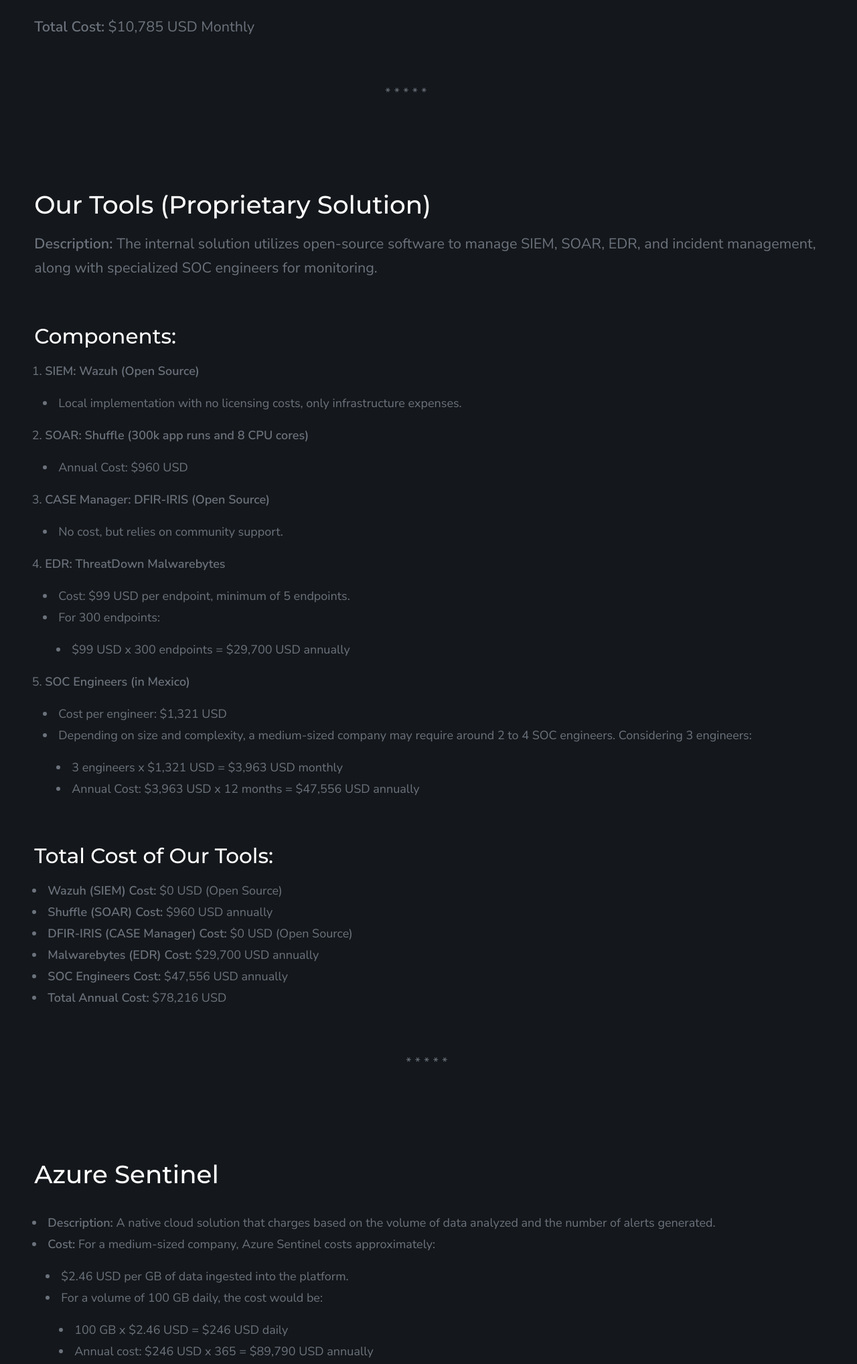
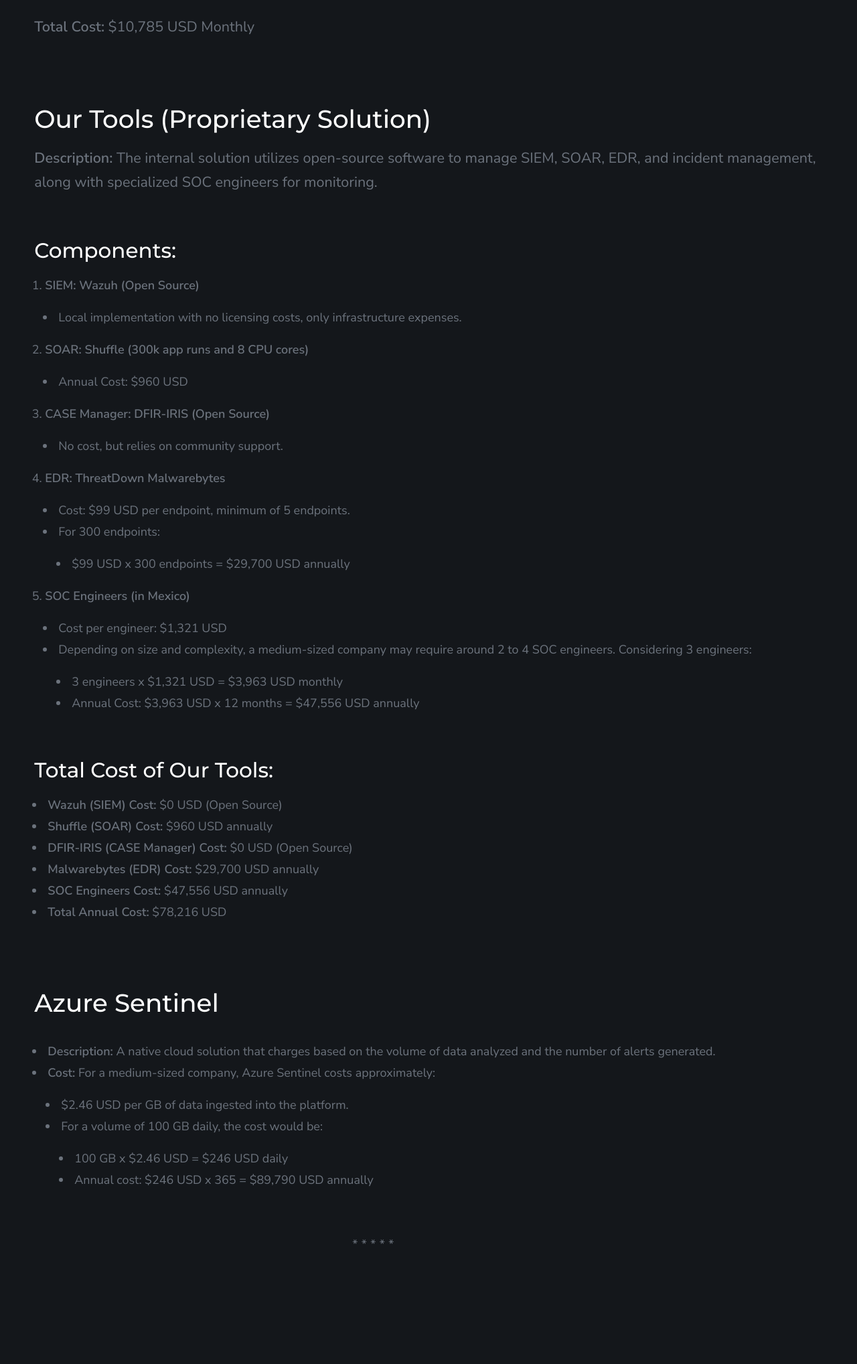
Before and after one commit to AngelSolisP/SOCTK, a plain HTML site: page index.html in a window 1280 px wide. Shown: the part 6560-8597 px from the top of the page at 67% size. Drawn offline with Linux system fonts and the light colour scheme.

Commit message:
Refactor content in index.html to remove unnecessary horizontal rules

```diff
--- a/index.html
+++ b/index.html
@@ -437,8 +437,6 @@
                         <strong>Total Cost:</strong> $10,785 USD Monthly
                     </p>
 
-                    <hr class="fancy">
-
                 </div>
 
             </div> <!-- end row -->
@@ -505,7 +503,6 @@
                         <li><strong>Total Annual Cost:</strong> $78,216 USD</li>
                     </ul>
 
-                    <hr class="fancy">
                 </div>
             </div> <!-- end row -->
 
@@ -559,7 +556,6 @@
                 Duis ea officia sed dolor pariatur enim dolore dolore quis incididunt nulla exercitation commodo veniam et ea incididunt.
                 </p>
 
-                <hr class="fancy">
             </div>
 
         </div> <!-- end row -->
```
